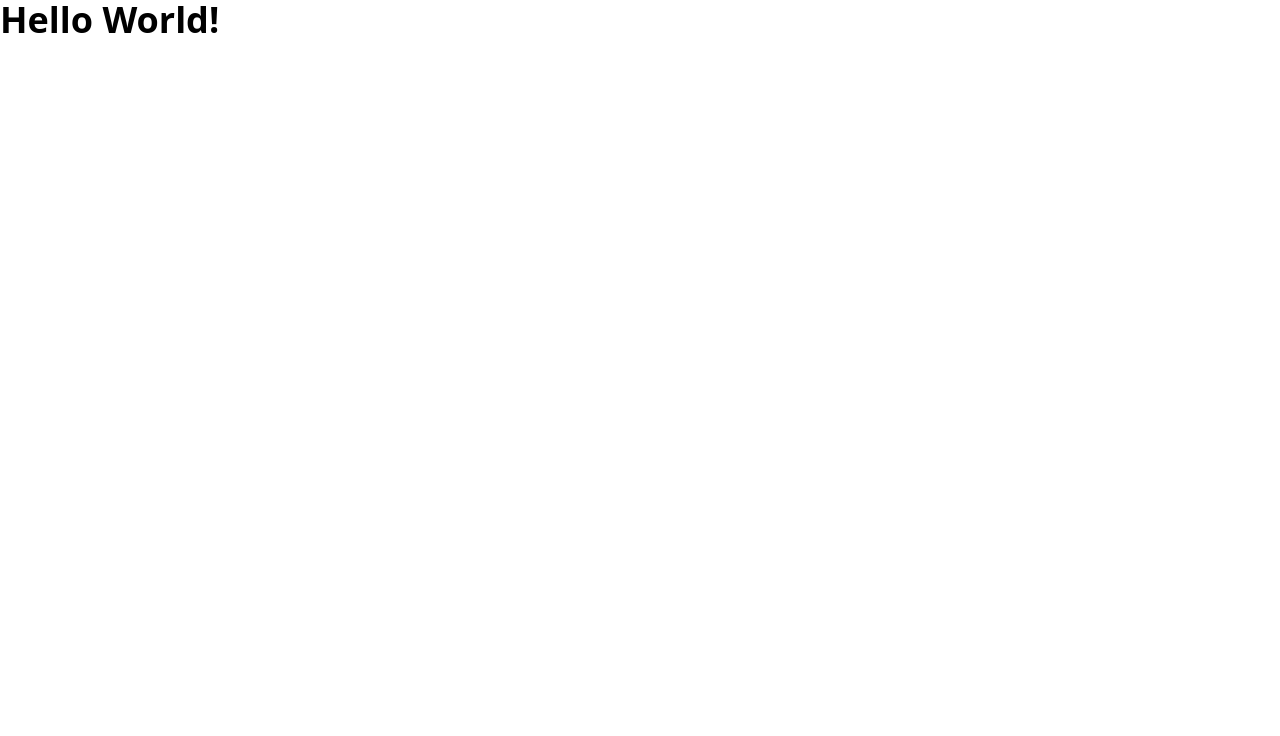
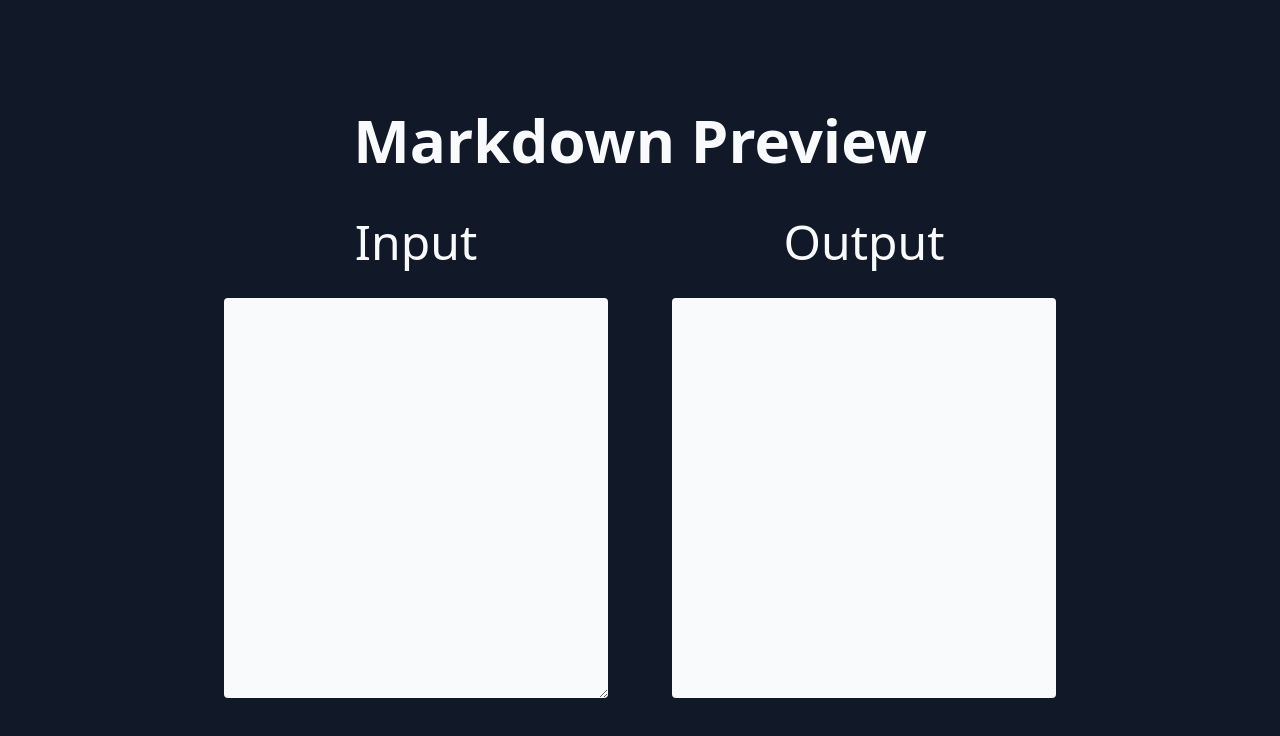
Before and after one commit to angel-codes/markdown-preview, a React (Create React App) app: page / in a window 1280 px wide. Shown: the top 736 px of the page. Built offline with nearby package versions, Linux system fonts and the light colour scheme.

Commit message:
feat(components): :sparkles:  basic structure

```diff
--- a/public/index.html
+++ b/public/index.html
@@ -5,10 +5,7 @@
     <link rel="icon" href="%PUBLIC_URL%/favicon.ico" />
     <meta name="viewport" content="width=device-width, initial-scale=1" />
     <meta name="theme-color" content="#000000" />
-    <meta
-      name="description"
-      content="Web site created using create-react-app"
-    />
+    <meta name="description" content="Web site created using create-react-app" />
     <link rel="apple-touch-icon" href="%PUBLIC_URL%/logo192.png" />
     <!--
       manifest.json provides metadata used when your web app is installed on a
@@ -24,7 +21,7 @@
       work correctly both with client-side routing and a non-root public URL.
       Learn how to configure a non-root public URL by running `npm run build`.
     -->
-    <title>React App</title>
+    <title>Markdown Preview</title>
   </head>
   <body>
     <noscript>You need to enable JavaScript to run this app.</noscript>
--- a/src/App.tsx
+++ b/src/App.tsx
@@ -1,5 +1,20 @@
+// components
+import Title from './components/Title';
+import MarkdownInput from './components/MarkdownInput';
+import MarkdownOutput from './components/MarkdownOutput';
+
 function App() {
-  return <h1 className="text-4xl font-bold">Hello World!</h1>;
+  return (
+    <div className="flex flex-col items-center justify-center min-h-screen bg-gray-900">
+      <Title text="Markdown Preview" />
+      <div className="container mx-auto px-56">
+        <main className="grid gap-16 grid-cols-1 mt-10 w-full lg:grid-cols-2">
+          <MarkdownInput />
+          <MarkdownOutput />
+        </main>
+      </div>
+    </div>
+  );
 }
 
 export default App;
--- /dev/null
+++ b/src/components/MarkdownInput.tsx
@@ -0,0 +1,16 @@
+export type MarkdownInputProps = {};
+
+const MarkdownInput = ({}: MarkdownInputProps) => {
+  return (
+    <div className="w-full">
+      <h2 className="mb-8 text-center text-gray-50 font-sans text-5xl">Input</h2>
+      <textarea
+        name="input"
+        className="block p-5 w-full bg-gray-50 rounded"
+        style={{ height: '50vh' }}
+      ></textarea>
+    </div>
+  );
+};
+
+export default MarkdownInput;
--- /dev/null
+++ b/src/components/MarkdownOutput.tsx
@@ -0,0 +1,12 @@
+export type MarkdownOutputProps = {};
+
+const MarkdownOutput = ({}: MarkdownOutputProps) => {
+  return (
+    <div className="w-full">
+      <h2 className="mb-8 text-center text-gray-50 font-sans text-5xl">Output</h2>
+      <div className="block p-5 w-full bg-gray-50 rounded" style={{ height: '50vh' }}></div>
+    </div>
+  );
+};
+
+export default MarkdownOutput;
--- /dev/null
+++ b/src/components/Title.tsx
@@ -0,0 +1,9 @@
+export type TitleProps = {
+  text: string;
+};
+
+const Title = ({ text }: TitleProps) => {
+  return <h1 className="text-gray-50 font-sans text-6xl font-bold leading-tight">{text}</h1>;
+};
+
+export default Title;
```
